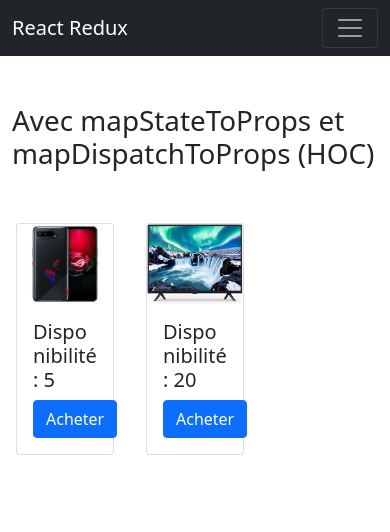
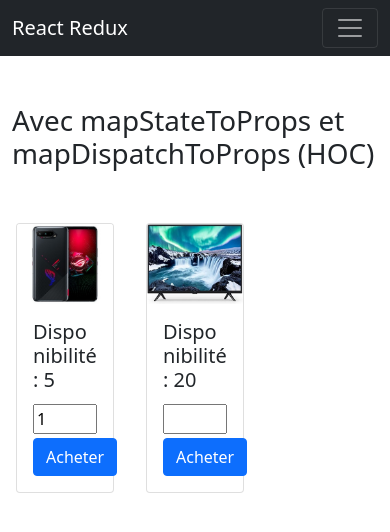
Before and after one commit to bezedache29/react-redux, a React (Create React App) app: page / in a window 390 px wide. Shown: the top 532 px of the page. Built offline with nearby package versions, Linux system fonts and the light colour scheme.

Commit message:
Payload phone

```diff
--- a/src/components/Card.js
+++ b/src/components/Card.js
@@ -1,12 +1,14 @@
 import React from 'react'
 
-const Card = ({ src, item, nb, buy }) => {
+const Card = ({ src, item, nb, initNb, buy, changeNb }) => {
+
   return (
     <div className="col-4">
       <div className="card m-1">
         <img src={src} className="card-img-top" alt={item} />
         <div className="card-body">
           <h5 className="card-title">Disponibilité : {nb}</h5>
+          <input type="tel" className="card-text my-1 w-100" value={initNb} onChange={changeNb} />
           <button className="btn btn-primary" onClick={buy}>Acheter</button>
         </div>
       </div>
--- a/src/pages/WithoutHooks.js
+++ b/src/pages/WithoutHooks.js
@@ -1,4 +1,4 @@
-import React from 'react'
+import React, { useState } from 'react'
 import { connect } from 'react-redux'
 import Card from '../components/Card'
 import phone from '../assets/img/phone.jpeg'
@@ -10,10 +10,16 @@ import Navbar from '../partials/Navbar'
 
 const WithoutHooks = (props) => {
 
-  console.log(props)
+  // console.log(props)
+
+  const [numberPhone, setNumberPhone] = useState(1)
+
+  const changeNumberPhone = (e) => {
+    setNumberPhone(e.target.value)
+  }
 
   const decrementPhone = () => {
-    props.buyPhone()
+    props.buyPhone(numberPhone)
   }
 
   const decrementTv = () => {
@@ -31,7 +37,7 @@ const WithoutHooks = (props) => {
 
         <div className="row">
 
-          <Card item="phone" nb={props.phones} src={phone} buy={decrementPhone} />
+          <Card item="phone" nb={props.phones} src={phone} buy={decrementPhone} initNb={numberPhone} changeNb={changeNumberPhone} />
 
           <Card item="tv" nb={props.tv} src={tv} buy={decrementTv} />
 
@@ -56,8 +62,8 @@ const mapStateToProps = (state) => {
 const mapDispatchToProps = (disptach) => {
   return {
     // buyPhone: () => disptach(buyPhone())
-    buyPhone: function() {
-      disptach(buyPhone())
+    buyPhone: function(numberPhone) {
+      disptach(buyPhone(numberPhone))
     },
     buyTv: function() {
       disptach(buyTv())
--- a/src/redux/phone/actionPhone.js
+++ b/src/redux/phone/actionPhone.js
@@ -1,5 +1,5 @@
 import { BUY_PHONE } from './type'
 
-export const buyPhone = () => {
-  return { type: BUY_PHONE }
+export const buyPhone = (numberPhone) => {
+  return { type: BUY_PHONE, payload: numberPhone }
 }
--- a/src/redux/phone/reducerPhone.js
+++ b/src/redux/phone/reducerPhone.js
@@ -11,7 +11,7 @@ const phoneReducer = (state = initialStatePhone, action) => {
     case BUY_PHONE:
       return {
         ...state,
-        phones: state.phones - 1
+        phones: state.phones - action.payload
       }
 
     default :
```
